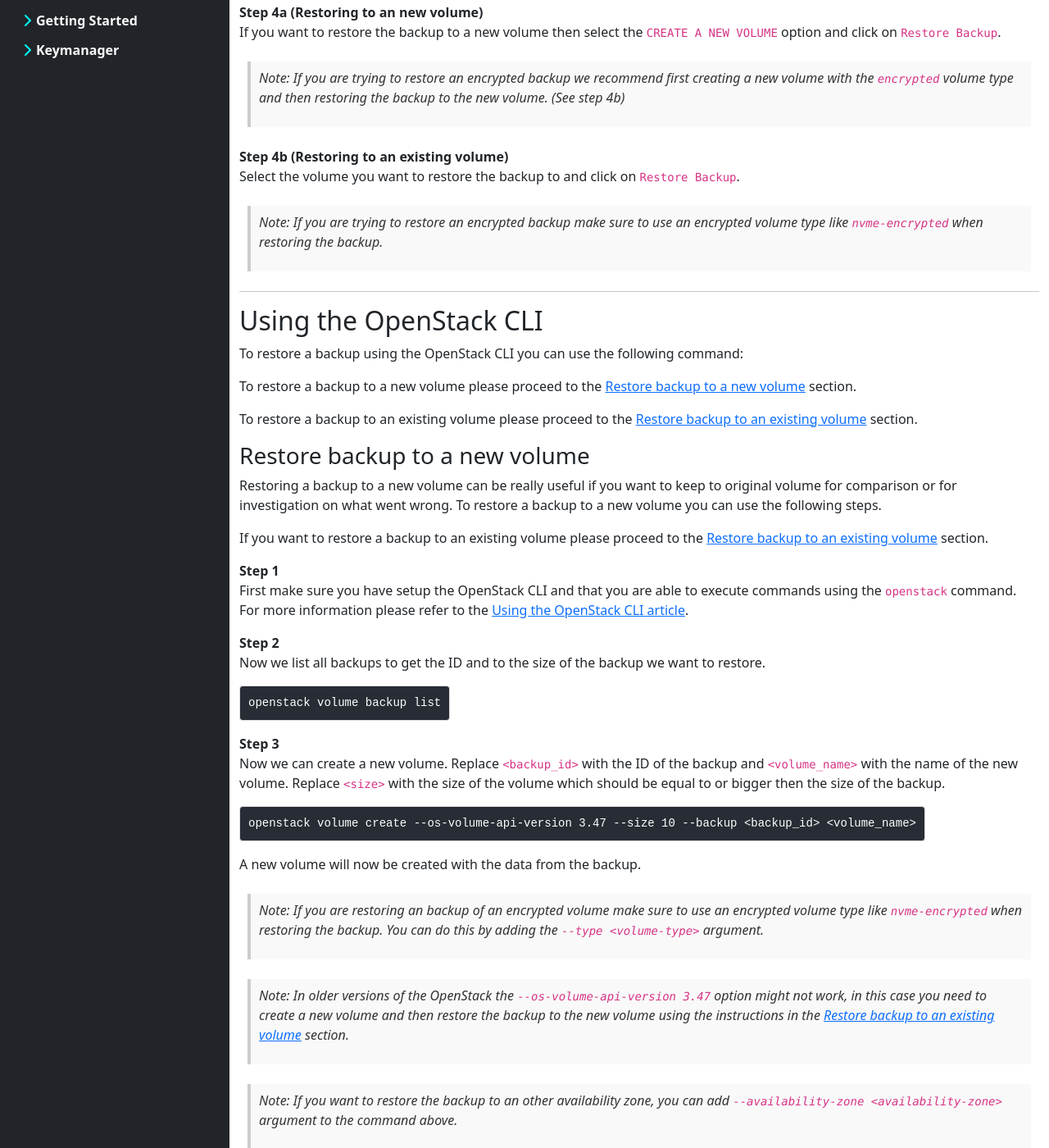
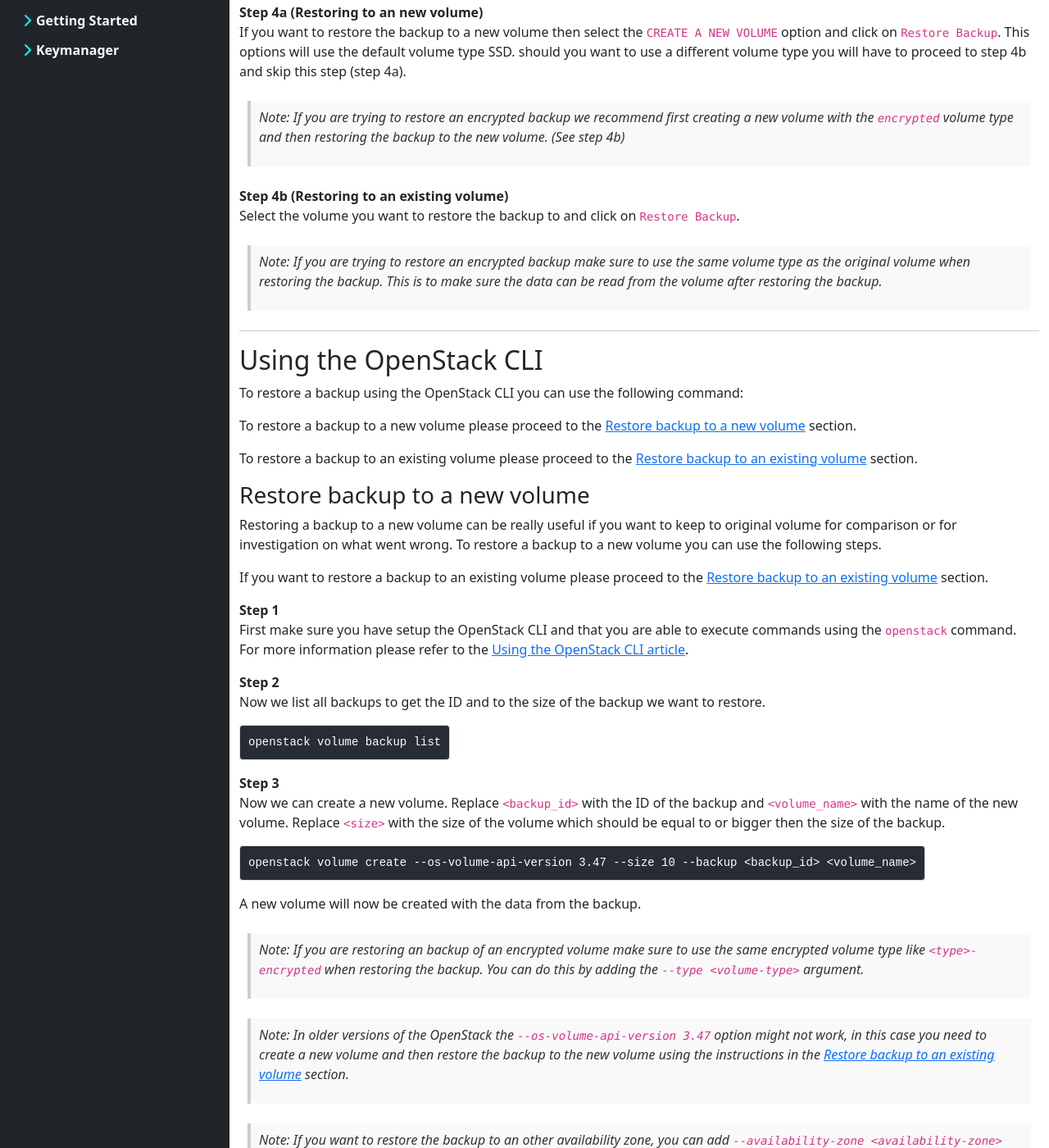
Before and after one commit to bkranendonk/OpenStack-Docs, a Jekyll site: the page built from _posts/volume/2023-03-06-restore-volume-backup.md, in a window 1280 px wide and 1400 px high, scrolled down 531 px. Shown: the whole window at 82% size. Built offline with Jekyll 4.4.1, drawn with Linux system fonts in a browser that asks for light colours; some of the changed text lies outside the part shown.

Commit message:
Make the notes more descriptive

```diff
--- a/_posts/volume/2023-03-06-restore-volume-backup.md
+++ b/_posts/volume/2023-03-06-restore-volume-backup.md
@@ -30,7 +30,9 @@
 
 **Step 4a (Restoring to an new volume)**
 If you want to restore the backup to a new volume then select the
-`CREATE A NEW VOLUME` option and click on `Restore Backup`.
+`CREATE A NEW VOLUME` option and click on `Restore Backup`. This options will
+use the default volume type SSD. should you want to use a different volume type
+you will have to proceed to step 4b and skip this step (step 4a).
 
 > Note: If you are trying to restore an encrypted backup we recommend first
 > creating a new volume with the `encrypted` volume type and then restoring
@@ -40,8 +42,9 @@
 Select the volume you want to restore the backup to and click on `Restore
 Backup`.
 
-> Note: If you are trying to restore an encrypted backup make sure to use an
-> encrypted volume type like `nvme-encrypted` when restoring the backup.
+> Note: If you are trying to restore an encrypted backup make sure to use the
+> same volume type as the original volume when restoring the backup. This is
+> to make sure the data can be read from the volume after restoring the backup.
 
 ---
 
@@ -91,8 +94,8 @@
 A new volume will now be created with the data from the backup.
 
 > Note: If you are restoring an backup of an encrypted volume make sure
-> to use an encrypted volume type like `nvme-encrypted` when restoring the
-> backup. You can do this by adding the  `--type <volume-type>` argument.
+> to use the same encrypted volume type like `<type>-encrypted` when restoring
+> the backup. You can do this by adding the  `--type <volume-type>` argument.
 
 > Note: In older versions of the OpenStack the `--os-volume-api-version 3.47`
 option might not work, in this case you need to create a new volume and then
@@ -142,9 +145,9 @@
 > before restoring the backup incase you made a mistake and overwrite
 > something important.
 
-> Note: If you are trying to restore an encrypted backup make sure to use an
-> encrypted volume type like `nvme-encrypted` when restoring the backup.
-
+> Note: If you are trying to restore an encrypted backup make sure to use the
+> same volume type as the original volume when restoring the backup. This is
+> to make sure the data can be read from the volume after restoring the backup.
 ---
 
 You have now restored your backup! We hope this article was helpful and that
```
